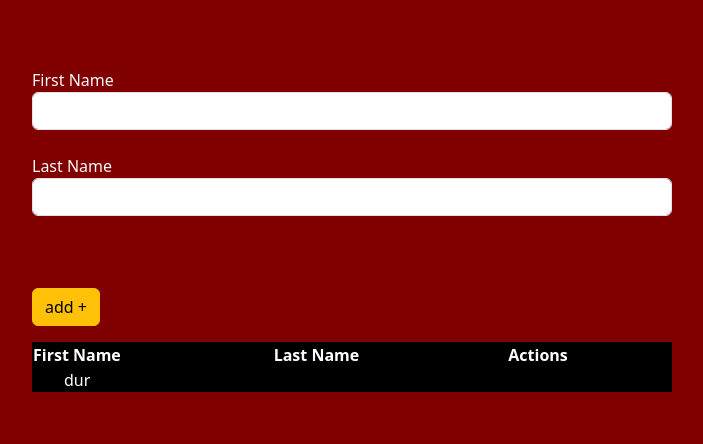
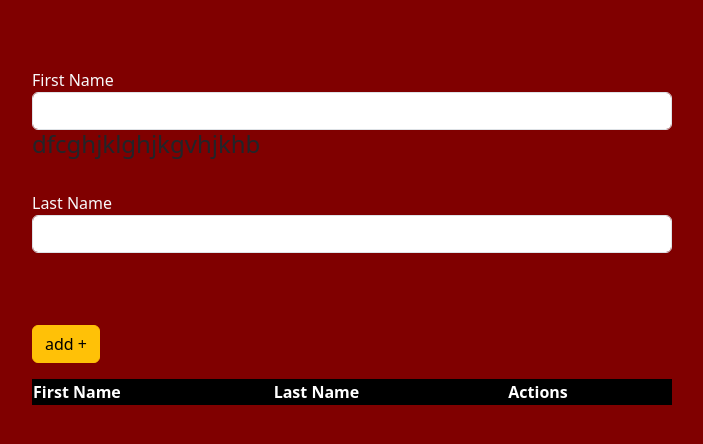
Before and after one commit to ZamirZhiianbekov/githubb, a plain HTML site: page index.html in a window 1280 px wide. Shown: the part 66-510 px from the top of the page, without its empty margins (288-991 px from the left). Drawn offline with nearby package versions, Linux system fonts and the light colour scheme.

Commit message:
Look (#4)
* dur

* add look

```diff
--- a/index.html
+++ b/index.html
@@ -23,7 +23,7 @@
             <label class="text-light mt-4" for="first-name">First Name</label>
             <input type="text" id="first-name" class="form-control">
         </div>
-
+<h4>dfcghjklghjkgvhjkhb</h4>
         <div class="form-group">
             <div class="form-book">
                 <label class="text-light mt-4" for="last-name">Last Name</label>
@@ -43,7 +43,7 @@
 
     </table>
     <ul class="list text-white justify-content-between  bg-black">
-dur
+
     </ul>
 </div>
 
```
